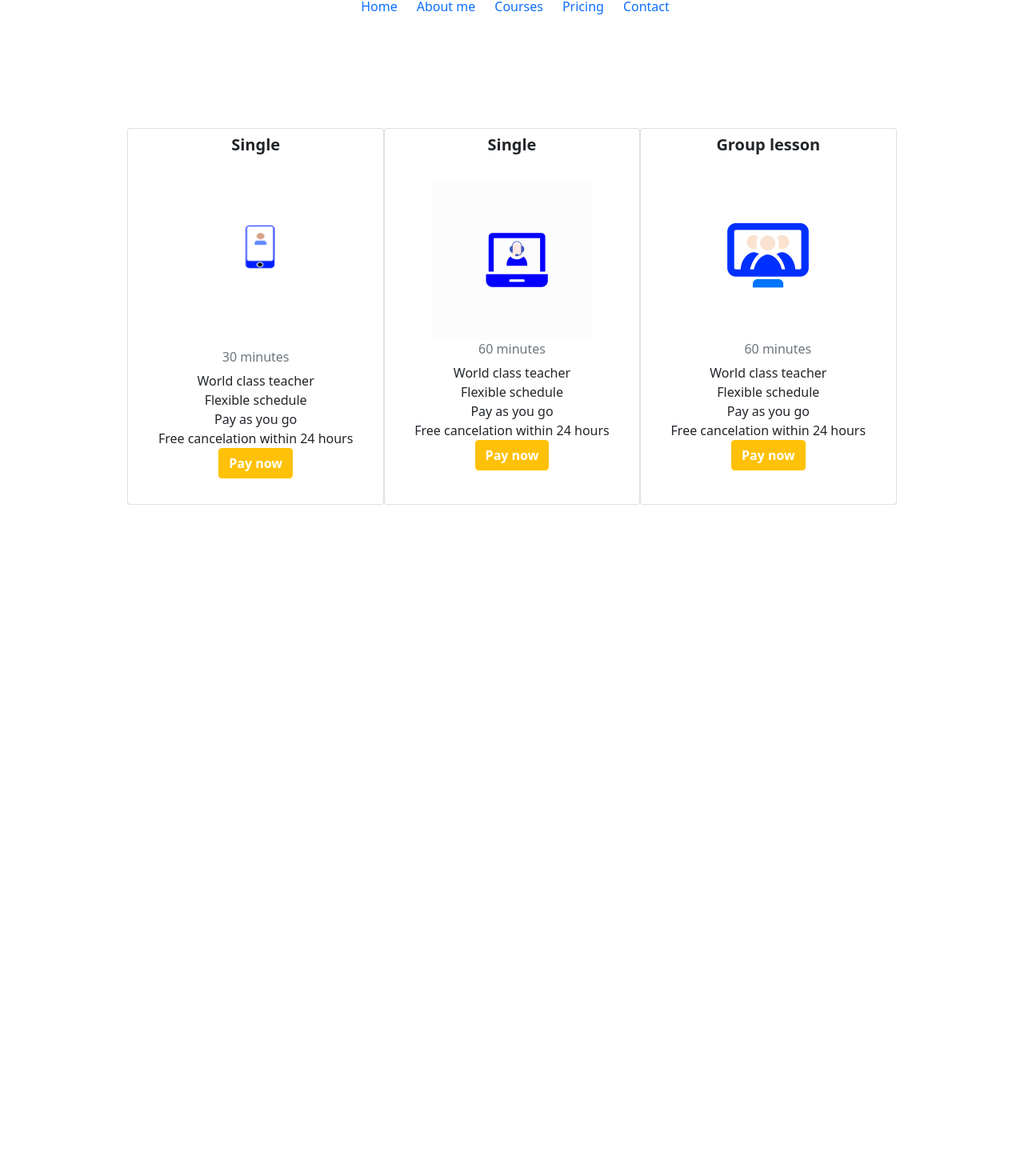
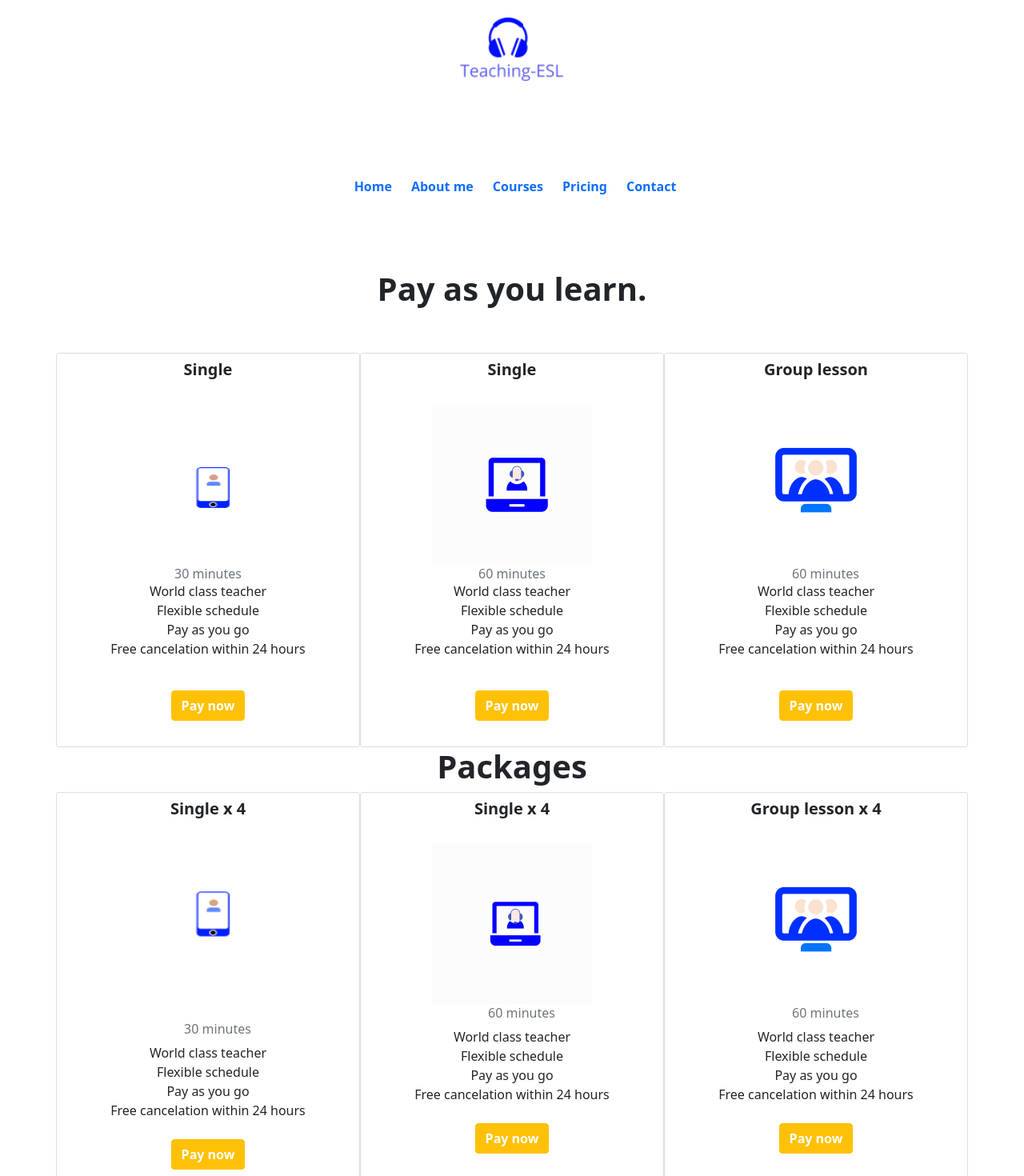
Before and after one commit to shar27/teaching-esl, a Next.js app: page /Pricing in a window 1280 px wide. Shown: the part 24-1494 px from the top of the page at 80% size. Before the commit the page ends 800 px from the top, so only its background shows below. Built offline with nearby package versions, Linux system fonts and the light colour scheme.

Commit message:
env file two

```diff
--- a/pages/Pricing.js
+++ b/pages/Pricing.js
@@ -3,6 +3,7 @@ import Nav from './components/Nav'
 import Image from 'next/dist/client/image'
 import Link from 'next/link'
 import Head from 'next/head'
+import Logo from './components/Logo'
 
 function Pricing() {
     return (
@@ -13,10 +14,12 @@ function Pricing() {
 <meta name="description" content="Pricing page for English lessons."/>
 <title>Pricing</title>
 </Head>
+<Logo/>
            <Nav/>
 <br/>
 <br/>
 <br/>
+<h1 className="text-center fw-bold text-dark">Pay as you learn.</h1>
 <br/>
 <div className="container d-flex justify-content-center mt-4 ">
 <div className="row">
@@ -24,18 +27,20 @@ function Pricing() {
 <h5 className="card-title text-center fw-bold p-2 col-sm-12">Single</h5>
   <div className="card-body">
   <Image
+        className="mt-4"
         src="/phone.png"
         width = "300"
-        height ="240"
+        height ="200"
     />
-    <h6 className="card-subtitle mb-2 text-muted">30 minutes</h6>
+    <h6 className="card-subtitle  text-muted">30 minutes</h6>
     <ul className="list-unstyled col-xs-12">
         <li>World class teacher</li>
         <li>Flexible schedule</li>
         <li>Pay as you go</li>
         <li>Free cancelation within 24 hours</li>
+        <br/>
         <Link href="https://buy.stripe.com/eVa3fqc3N72adMI146">
-        <a className="btn btn-warning fw-bold text-white">Pay now</a>
+        <a className="btn btn-warning fw-bold text-white mt-3">Pay now</a>
         </Link>
     </ul>
   </div>
@@ -48,14 +53,15 @@ function Pricing() {
         width = "200"
         height ="200"
     />
-    <h6 className="card-subtitle mb-2 text-muted">60 minutes</h6>
+    <h6 className="card-subtitle  text-muted">60 minutes</h6>
     <ul className="list-unstyled">
         <li>World class teacher</li>
         <li>Flexible schedule</li>
         <li>Pay as you go</li>
         <li>Free cancelation within 24 hours</li>
+       <br/>
         <Link href="https://buy.stripe.com/6oE8zKc3N1HQ6kg8wx">
-        <a className="btn btn-warning fw-bold text-white">Pay now</a>
+               <a className="btn btn-warning fw-bold text-white mt-3">Pay now</a>
         </Link>
     </ul>
   </div>
@@ -69,14 +75,79 @@ function Pricing() {
         width = "200"
         height ="200"
     />
+    <h6 className="card-subtitle mb- ms-4 text-muted">60 minutes</h6>
+    <ul className="list-unstyled">
+        <li>World class teacher</li>
+        <li>Flexible schedule</li>
+        <li>Pay as you go</li>
+        <li>Free cancelation within 24 hours</li>
+        <br/>
+        <Link href="https://buy.stripe.com/fZe4juc3NcmucIEeV0">
+        <a className="btn btn-warning fw-bold text-white mt-3">Pay now</a>
+        </Link>
+    </ul>
+  </div>
+
+</div>
+
+<h1 className="text-center fw-bold text-dark">Packages</h1>
+<div className="card col-sm-12 col-lg-4 text-center ">
+<h5 className="card-title text-center fw-bold p-2">Single x 4</h5>
+  <div className="card-body">
+    <Image
+        src="/phone.png"
+        width = "300"
+        height ="220"
+    />
+    <h6 className="card-subtitle mb-2 ms-4 text-muted">30 minutes</h6>
+    <ul className="list-unstyled">
+        <li>World class teacher</li>
+        <li>Flexible schedule</li>
+        <li>Pay as you go</li>
+        <li>Free cancelation within 24 hours</li>
+        <Link href="https://buy.stripe.com/5kAcQ0aZJfyGaAwaEH">
+        <a className="btn btn-warning fw-bold text-white mt-4">Pay now</a>
+        </Link>
+    </ul>
+  </div>
+ </div>
+ <div className="card col-sm-12 col-lg-4 text-center ">
+<h5 className="card-title text-center fw-bold p-2">Single x 4</h5>
+  <div className="card-body">
+    <Image
+        src="/singlecall.png"
+        width = "200"
+        height ="200"
+    />
     <h6 className="card-subtitle mb-2 ms-4 text-muted">60 minutes</h6>
     <ul className="list-unstyled">
         <li>World class teacher</li>
         <li>Flexible schedule</li>
         <li>Pay as you go</li>
         <li>Free cancelation within 24 hours</li>
-        <Link href="https://buy.stripe.com/9AQ6rCd7R0DMeQMaEE">
-        <a className="btn btn-warning fw-bold text-white">Pay now</a>
+        <Link href="https://buy.stripe.com/fZecQ05Fp0DM6kgfZ3">
+        <a className="btn btn-warning fw-bold text-white mt-4">Pay now</a>
+        </Link>
+    </ul>
+  </div>
+
+</div>
+<div className="card col-sm-12 col-lg-4 text-center ">
+<h5 className="card-title text-center fw-bold p-2">Group lesson x 4</h5>
+  <div className="card-body">
+    <Image
+        src="/groupcall.png"
+        width = "200"
+        height ="200"
+    />
+    <h6 className="card-subtitle mb-2 ms-4 text-muted">60 minutes</h6>
+    <ul className="list-unstyled">
+        <li>World class teacher</li>
+        <li>Flexible schedule</li>
+        <li>Pay as you go</li>
+        <li>Free cancelation within 24 hours</li>
+        <Link href="https://buy.stripe.com/28o3fq0l5euCeQMdQU">
+        <a className="btn btn-warning fw-bold text-white mt-4">Pay now</a>
         </Link>
     </ul>
   </div>
--- a/pages/components/Nav.js
+++ b/pages/components/Nav.js
@@ -11,18 +11,18 @@ function Nav() {
 <ul  className="nav justify-content-center m-1 p-1 col-12 pe-auto ">
 <li className="nav-item">
   <Link  href="/">
-    <a  className="nav-link m-2 p-1  pe-auto text-primary">Home</a>
+    <a  className="nav-link fw-bold m-2 p-1  pe-auto text-primary">Home</a>
     </Link>
   </li>
   <li className="nav-item">
   <Link  href="About">
-    <a  className="nav-link m-2 p-1  pe-auto text-primary">About me</a>
+    <a  className="nav-link fw-bold m-2 p-1  pe-auto text-primary">About me</a>
     </Link>
   </li>
 
   <li className="nav-item">
     <Link href="/Courses">
-    <a className="nav-link m-2 p-1   text-primary">Courses</a>
+    <a className="nav-link fw-bold m-2 p-1   text-primary">Courses</a>
     </Link>
   </li>
   <li className="nav-item">
@@ -30,12 +30,12 @@ function Nav() {
  </li>
   <li className="nav-item">
   <Link href="/Pricing">
-    <a className="nav-link m-2 p-1   text-primary" >Pricing</a>
+    <a className="nav-link fw-bold m-2 p-1   text-primary" >Pricing</a>
   </Link>
   </li>
   <li className="nav-item">
   <Link href="/#contact">
-    <a className="nav-link m-2 p-1   text-primary">Contact</a>
+    <a className="nav-link fw-bold m-2 p-1   text-primary">Contact</a>
     </Link>
  </li>
 </ul>
```
Also changed, not shown: pages/About.js (+19 -3 lines), pages/Courses.js (+9 -9 lines), pages/components/Dropbox.js (+4 -4 lines), pages/components/Intro.js (+49 -8 lines), pages/index.js (+8 -6 lines), public/brit.jpg (added), public/teflsite.PNG (added).
